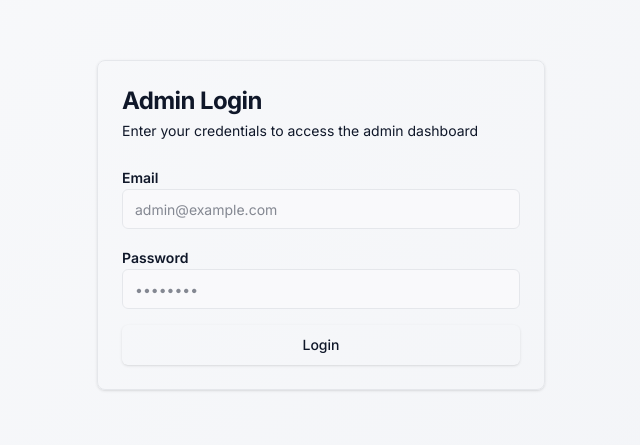
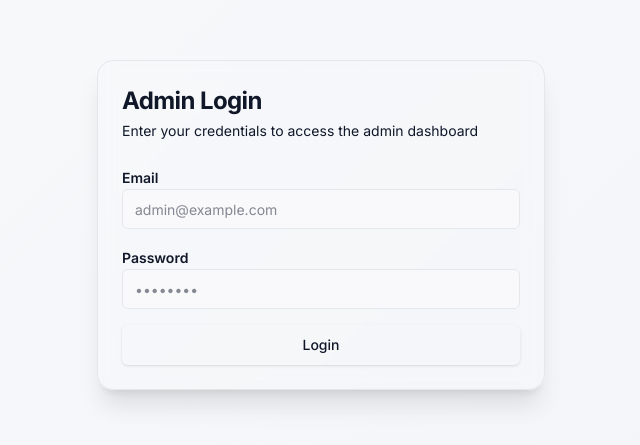
Before and after one commit to Codeprince001/krc-admin, a Next.js app: page /login in a window 1280 px wide. Shown: the part 175-620 px from the top of the page, without its empty margins (319-959 px from the left). Built offline with nearby package versions, Linux system fonts and the light colour scheme; no server answers.

Commit message:
style: enhance card component with modern rounded corners and shadows

```diff
--- a/components/ui/card.tsx
+++ b/components/ui/card.tsx
@@ -8,7 +8,7 @@ const Card = React.forwardRef<
   <div
     ref={ref}
     className={cn(
-      "rounded-lg border border-border bg-card text-card-foreground shadow-sm",
+      "rounded-2xl border border-border/50 bg-card text-card-foreground shadow-xl backdrop-blur-sm",
       className
     )}
     {...props}
```
